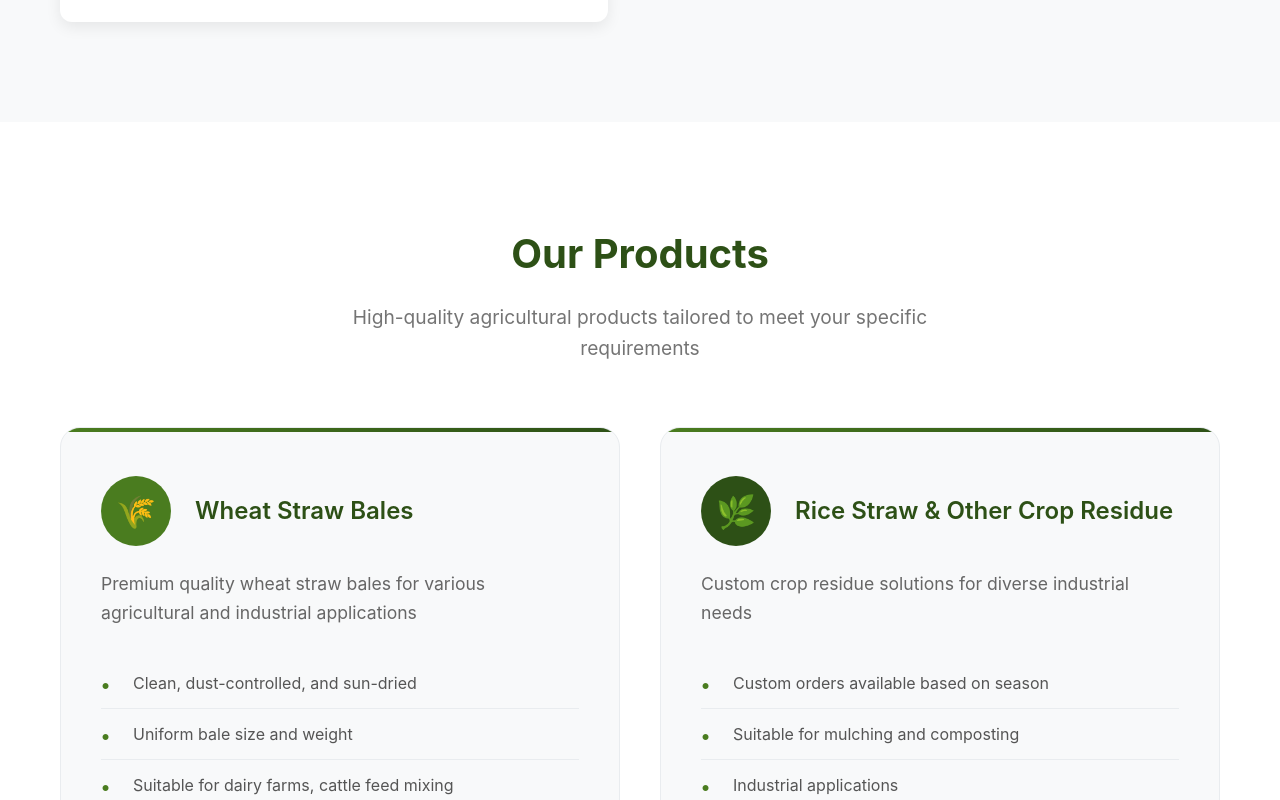
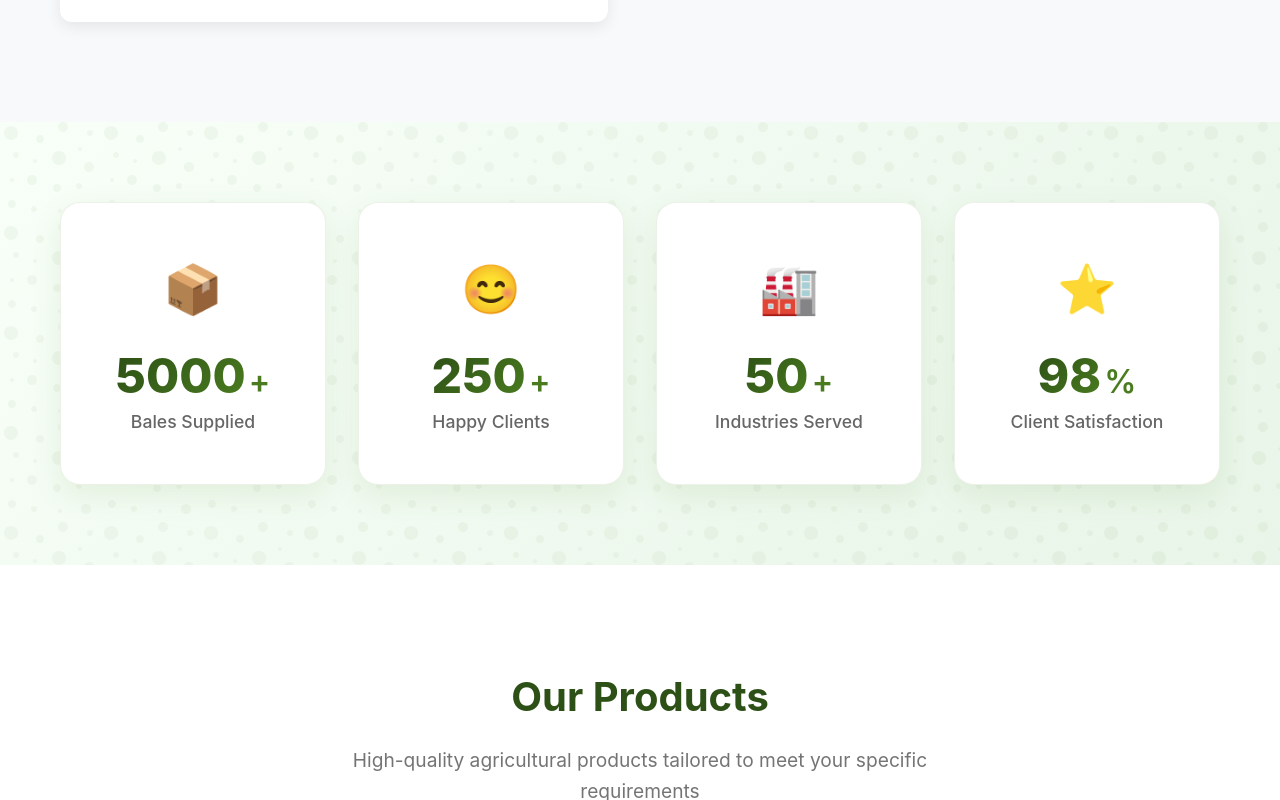
Before and after one commit to tech242242/wheat, a React (Vite) app: page / in a window 1280 px wide. Shown: the part 2160-2960 px from the top of the page. Built offline with nearby package versions, Linux system fonts and the light colour scheme.

Commit message:
Update App.jsx

```diff
--- a/src/App.jsx
+++ b/src/App.jsx
@@ -1,11 +1,14 @@
 import React from 'react'
+import LoadingAnimation from './components/LoadingAnimation'
 import Header from './components/Header'
 import Hero from './components/Hero'
 import About from './components/About'
+import StatsCounter from './components/StatsCounter'
 import Products from './components/Products'
 import WhyChoose from './components/WhyChoose'
 import Industries from './components/Industries'
 import Process from './components/Process'
+import Testimonials from './components/Testimonials'
 import Contact from './components/Contact'
 import Footer from './components/Footer'
 import './App.css'
@@ -13,13 +16,16 @@ import './App.css'
 function App() {
   return (
     <div className="app">
+      <LoadingAnimation />
       <Header />
       <Hero />
       <About />
+      <StatsCounter />
       <Products />
       <WhyChoose />
       <Industries />
       <Process />
+      <Testimonials />
       <Contact />
       <Footer />
     </div>
```
